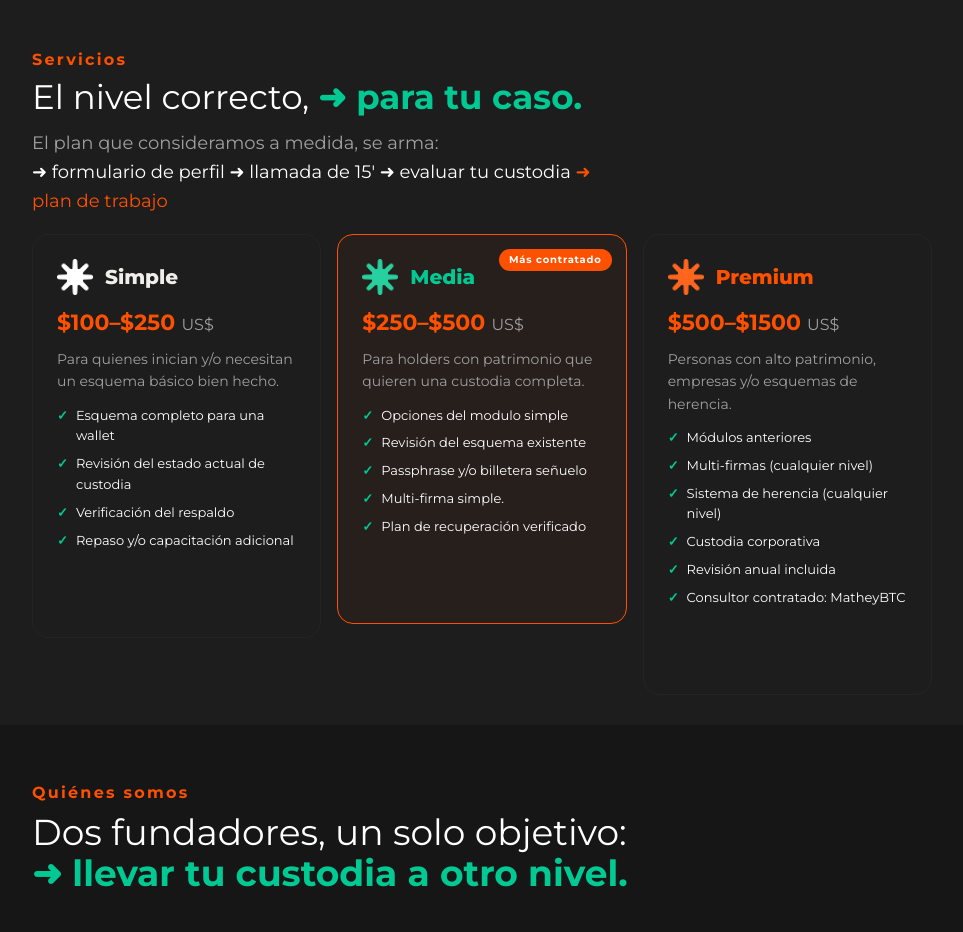
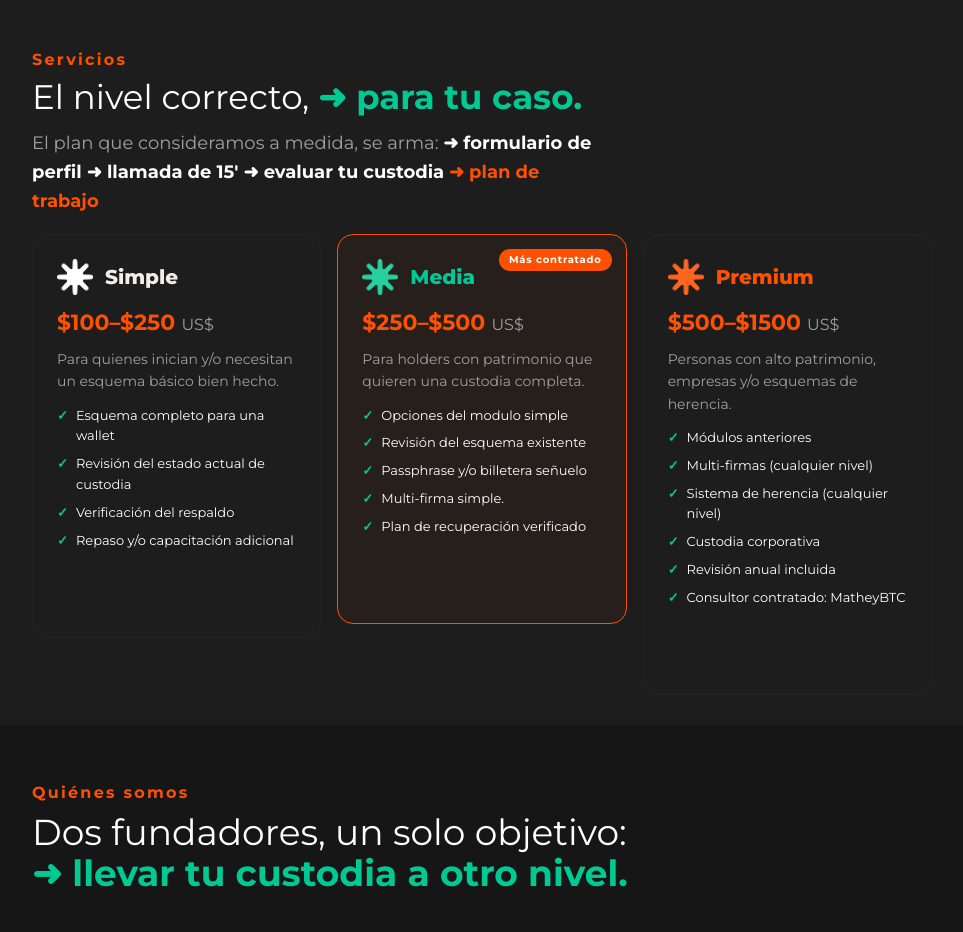
Before and after one commit to TusLlavesTusBTC/tusllavestusbtc.github.io, a plain HTML site: page index.html in a window 1280 px wide. Shown: the part 2500-3432 px from the top of the page, without its empty margins (158-1121 px from the left). Drawn offline with Linux system fonts and the light colour scheme.

Commit message:
fix: subtítulo precios - todo en una fila, bold 600

```diff
--- a/index.html
+++ b/index.html
@@ -778,7 +778,7 @@
     <div class="container">
       <div class="section-label" style="margin-bottom:6px">Servicios</div>
       <h2 class="section-title" style="font-size:clamp(1.5rem,3.5vw,2.125rem); margin-bottom:12px"><span style="font-weight:400">El nivel correcto, </span><span style="font-weight:600; color:var(--color-accent)">➜ para tu caso.</span></h2>
-      <p class="section-sub" style="margin-bottom:18px;">El plan que consideramos a medida, se arma:<br><span style="color:#fff">➜ formulario de perfil ➜ llamada de 15' ➜ evaluar tu custodia</span> <span style="color:var(--color-primary)">➜ plan de trabajo</span></p>
+      <p class="section-sub" style="margin-bottom:18px;">El plan que consideramos a medida, se arma: <span style="font-weight:600; color:#fff">➜ formulario de perfil ➜ llamada de 15' ➜ evaluar tu custodia</span> <span style="font-weight:600; color:var(--color-primary)">➜ plan de trabajo</span></p>
       <div class="tiers-grid">
         <div class="tier-card">
           <div class="tipo-header" style="margin-bottom:10px;">
```
